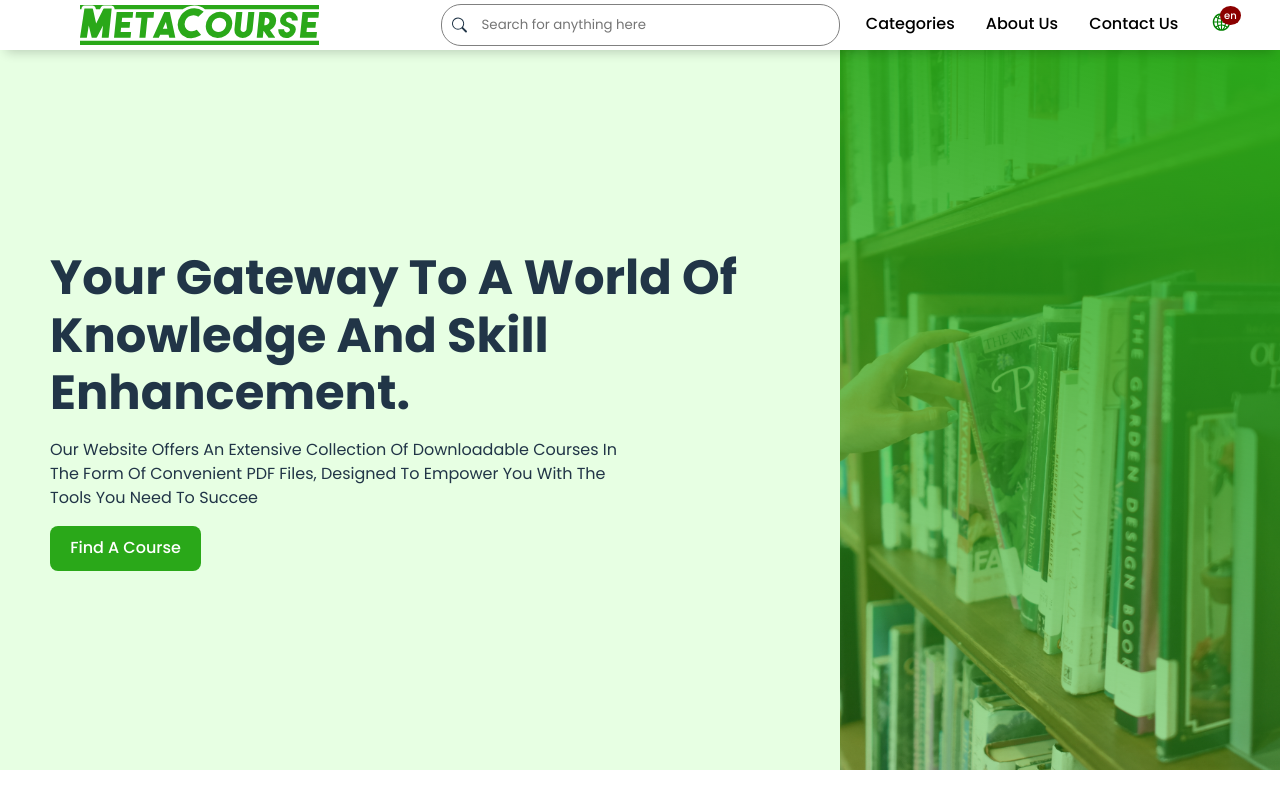
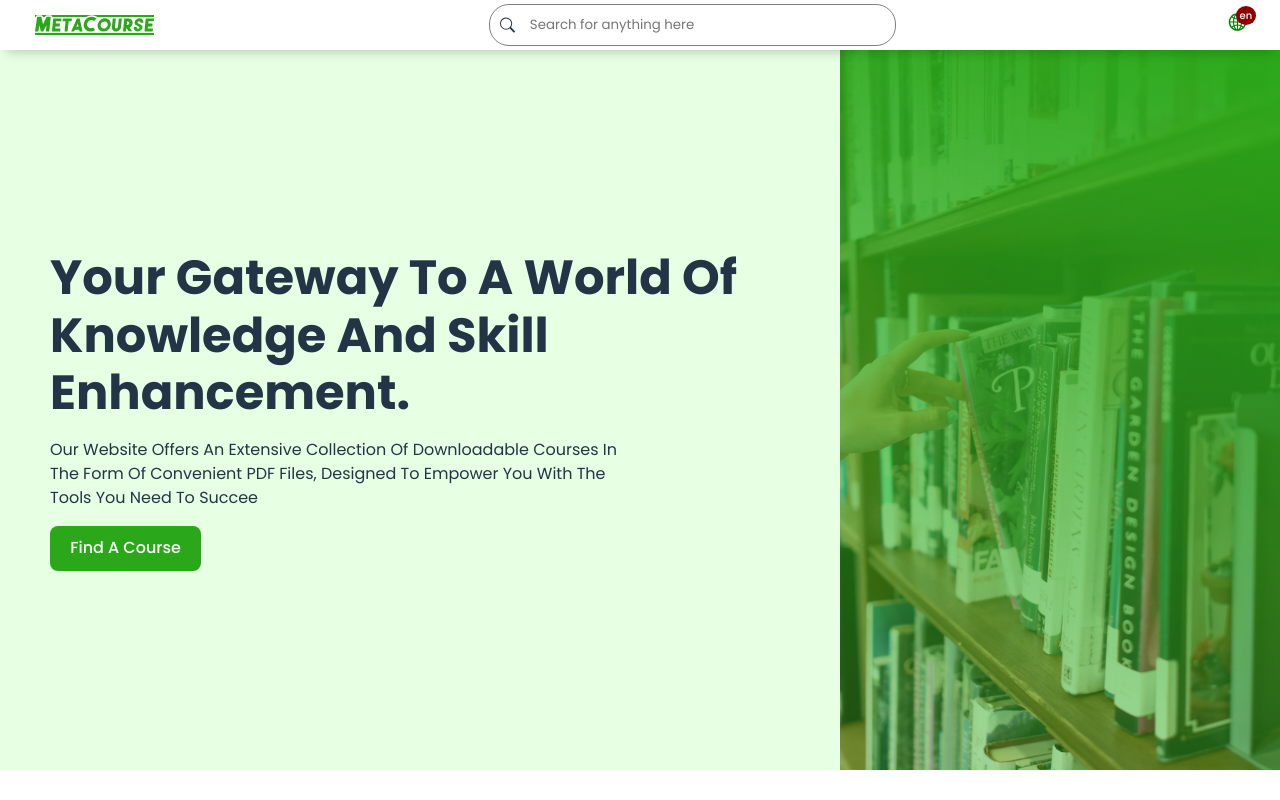
Before and after one commit to floidenergy/metaCourse-website, a React (Vite) app: page / in a window 1280 px wide. Shown: the top 800 px of the page. Built offline with nearby package versions, Linux system fonts and the light colour scheme; some icons are missing.

Commit message:
hiding the nav buttons bc there is no pages for em at the moment

```diff
--- a/src/elements/footer/Footer.jsx
+++ b/src/elements/footer/Footer.jsx
@@ -17,7 +17,7 @@ export default function Footer () {
 
   return (
     <footer className='b-green white'>
-      <div className={style.navContainer}>
+      {/* <div className={style.navContainer}>
         <ul>
           <li>
             <Link to={'/search'}>{t('navbar.Categories')} </Link>
@@ -30,7 +30,7 @@ export default function Footer () {
           </li>
         </ul>
       </div>
-      <hr />
+      <hr /> */}
       <div className={style.contactContainer}>
         <div className={style.subContainer}>
           <img src='./logo_white.svg' alt='' />
--- a/src/elements/navbar/Navbar.jsx
+++ b/src/elements/navbar/Navbar.jsx
@@ -85,7 +85,7 @@ export default function Navbar () {
 
         <div className={style.navList}>
           <ul>
-            <li>
+            {/* <li>
               <Link to={'/search'}>{t('navbar.Categories')} </Link>
             </li>
             <li>
@@ -93,7 +93,7 @@ export default function Navbar () {
             </li>
             <li>
               <Link to={'/contactUs'}>{t('navbar.ContactUs')}</Link>
-            </li>
+            </li> */}
             <li>
               <div lang={currentLanguageCode} className={style.langDropdown}>
                 <AiOutlineGlobal />
--- a/src/elements/navbar/style.module.css
+++ b/src/elements/navbar/style.module.css
@@ -28,15 +28,18 @@
   top: 0;
   display: flex;
   align-items: center;
+  justify-content: space-between;
   gap: 10px;
   padding: 0 30px;
 }
 .navBar .navLogo {
   height: 100%;
-  padding: 5px 5px 5px 50px;
-  width: 33.3333333333%;
+  padding: 5px 5px 5px 5px;
+  max-width: -moz-min-content;
+  max-width: min-content;
 }
 .navBar .navLogo img {
+  padding: 10px 0;
   height: 100%;
 }
 .navBar .navSearchBar {
@@ -57,9 +60,6 @@
   border: none;
   font-family: Poppins;
   outline: none;
-}
-.navBar .navList {
-  width: 33.3333333333%;
 }
 .navBar .navList ul {
   display: flex;
--- a/src/elements/navbar/style.module.scss
+++ b/src/elements/navbar/style.module.scss
@@ -30,13 +30,17 @@
 	top: 0;
 	display: flex;
 	align-items: center;
+	justify-content: space-between;
 	gap: 10px;
 	padding: 0 30px;
 	.navLogo {
 		height: 100%;
-		padding: 5px 5px 5px 50px;
-		width: calc(100% / 3);
+		padding: 5px 5px 5px 5px; // to 5px, 5px, 5px, 50px later
+		// padding: auto;
+		// width: calc(100% / 3);
+		max-width: min-content;
 		img {
+			padding: 10px 0;
 			height: 100%;
 		}
 	}
@@ -62,7 +66,7 @@
 		}
 	}
 	.navList {
-		width: calc(100% / 3);
+		// width: calc(100% / 3);
 		ul {
 			display: flex;
 			flex-direction: row;
--- a/src/pages/search/Search.jsx
+++ b/src/pages/search/Search.jsx
@@ -78,7 +78,7 @@ export default function Search () {
   return (
     <main className={style.searchPage + ' b-whiteBlue'}>
       <Helmet>
-        <title>{t('website.name')} | {params.get('searchQuery')}</title>
+        <title>{t('website.name')} | {params.has('searchQuery') ? params.get('searchQuery') : ""}</title>
       </Helmet>
       <aside className={style.filterBar + ' b-white'}>
         <div className={style.univ}>
```
Also changed, not shown: 1 other file (tests, documents, lock files or other folders).
